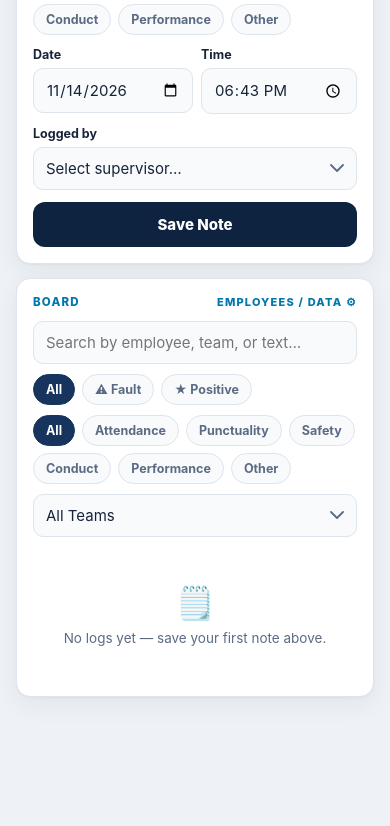
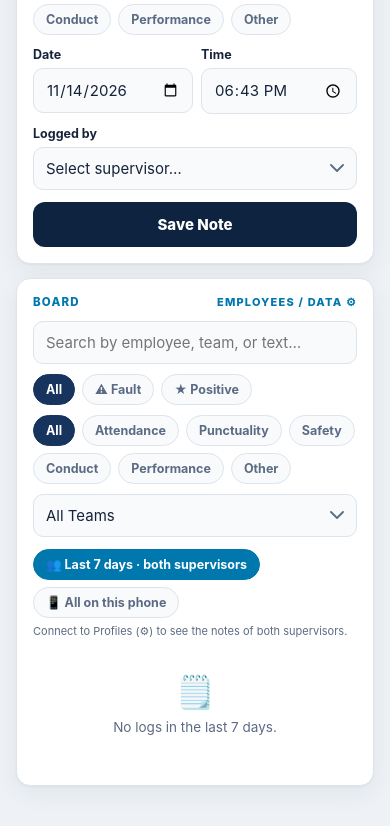
Before and after one commit to ConnollySite/profiles, a plain HTML site: page checkpoints.html in a window 390 px wide. Shown: the part 511-1337 px from the top of the page. Before the commit the page ends 1248 px from the top, so only its background shows below. Drawn offline with Linux system fonts and the light colour scheme.

Commit message:
Add files via upload

```diff
--- a/checkpoints.html
+++ b/checkpoints.html
@@ -188,6 +188,8 @@
   .entry-actions{display:flex;gap:14px;}
   .entry-actions span{cursor:pointer;color:var(--blue-deep);font-weight:800;}
   .entry-actions span.del{color:var(--red);}
+  #viewChips .chip.active{background:var(--blue-deep);border-color:var(--blue-deep);}
+  .shared-badge{font-size:10px;font-weight:800;color:#5B6B84;border:1px solid #c9d2df;border-radius:6px;padding:1px 6px;}
   .empty-state{text-align:center;padding:34px 12px;color:var(--sub);}
   .empty-state .big{font-size:32px;margin-bottom:8px;}
   .empty-state p{font-size:13.5px;margin:4px 0 0;}
@@ -325,6 +327,11 @@
       <select id="filterTeamSelect"><option value="all">All Teams</option></select>
     </div>
 
+    <div class="chip-row" id="viewChips" style="margin-top:10px;">
+      <div class="chip" data-view="shared">👥 Last 7 days · both supervisors</div>
+      <div class="chip" data-view="mine">📱 All on this phone</div>
+    </div>
+    <div id="sharedState" style="font-size:11px;color:var(--muted,#5B6B84);margin-top:6px"></div>
     <div id="board"></div>
   </div>
 
@@ -418,6 +425,8 @@ const LS_LAST_SUPERVISOR = 'checkpoints_lastSupervisor_v1';
 const LS_PROFILES = 'checkpoints_profiles_v1';
 const LS_PROFILE_NAMES = 'checkpoints_profile_names_v1';
 const LS_DELETED = 'checkpoints_deleted_v1';
+const LS_SHARED = 'checkpoints_shared_v1';     // last 7 days from Profiles (both supervisors)
+const LS_VIEW = 'checkpoints_view_v1';
 
 let entries = [];
 let customEmployees = [];
@@ -807,8 +816,19 @@ function renderBoard(){
   totalCount.textContent = entries.length;
   const q = searchInput.value.trim().toLowerCase();
   const teamFilter = filterTeamSelect.value;
+  const view = boardView();
+  document.querySelectorAll('#viewChips .chip').forEach(c => c.classList.toggle('active', c.dataset.view === view));
 
-  let list = entries.slice();
+  let list;
+  if(view === 'shared'){
+    // the last 7 days: notes on this phone + notes from Profiles (both supervisors), each note once
+    const from = daysAgoStr(6);
+    const mine = entries.filter(e => e.date >= from);
+    const ids = new Set(mine.map(e => e.id));
+    const dead = new Set(getTombstones());
+    const others = loadShared().filter(e => e.date >= from && !ids.has(e.id) && !dead.has(e.id));
+    list = mine.concat(others);
+  } else list = entries.slice();
   if(filterType !== 'all') list = list.filter(e => (e.type||'fault') === filterType);
   if(filterCategory !== 'all') list = list.filter(e => e.category === filterCategory);
   if(teamFilter !== 'all') list = list.filter(e => (e.teams||[]).includes(teamFilter));
@@ -825,7 +845,7 @@ function renderBoard(){
 
   if(list.length === 0){
     board.innerHTML = `<div class="empty-state"><div class="big">🗒️</div>
-      <p>${entries.length===0 ? 'No logs yet — save your first note above.' : 'No logs match your search.'}</p></div>`;
+      <p>${view==='shared' && !q ? 'No logs in the last 7 days.' : entries.length===0 && view!=='shared' ? 'No logs yet — save your first note above.' : 'No logs match your search.'}</p></div>`;
     return;
   }
 
@@ -852,10 +872,10 @@ function renderBoard(){
         <div class="entry-text">${renderNoteHtml(e.text)}</div>
         <div class="entry-meta">
           <span>${e.date}</span>
-          <div class="entry-actions">
+          ${e.shared ? `<span class="shared-badge" title="Written on another phone or in Profiles. Edit it there.">shared</span>` : `<div class="entry-actions">
             <span class="edit" data-id="${e.id}">Edit</span>
             <span class="del" data-id="${e.id}">Delete</span>
-          </div>
+          </div>`}
         </div>
       </div>`;
   }
@@ -1309,6 +1329,48 @@ document.addEventListener('visibilitychange', ()=>{ if(!document.hidden) syncPro
 document.addEventListener('visibilitychange', ()=>{ if(!document.hidden) syncProfiles(true); });
 
 /* ==========================================================
+   SHARED LIST — last 7 days of notes from both supervisors (from Profiles)
+   ========================================================== */
+function daysAgoStr(n){ const d = new Date(); d.setDate(d.getDate()-n); return d.getFullYear() + '-' + String(d.getMonth()+1).padStart(2,'0') + '-' + String(d.getDate()).padStart(2,'0'); }
+function loadShared(){ try{ return JSON.parse(localStorage.getItem(LS_SHARED) || '{"notes":[]}').notes || []; }catch(e){ return []; } }
+function boardView(){ try{ return localStorage.getItem(LS_VIEW) || 'shared'; }catch(e){ return 'shared'; } }
+document.getElementById('viewChips').addEventListener('click', (ev)=>{
+  const c = ev.target.closest('.chip'); if(!c) return;
+  try{ localStorage.setItem(LS_VIEW, c.dataset.view); }catch(e){}
+  renderBoard();
+});
+function sharedStateText(){
+  const el = document.getElementById('sharedState'); if(!el) return;
+  if(!loadLink()){ el.textContent = 'Connect to Profiles (⚙) to see the notes of both supervisors.'; return; }
+  let at = ''; try{ at = JSON.parse(localStorage.getItem(LS_SHARED) || '{}').at || ''; }catch(e){}
+  el.textContent = at ? ('Shared list updated ' + new Date(at).toLocaleTimeString('en-IE',{hour:'2-digit',minute:'2-digit'})) : 'Loading the shared list…';
+}
+let sharedBusy = false;
+async function loadSharedNotes(){
+  const link = loadLink();
+  sharedStateText();
+  if(!link || sharedBusy || !navigator.onLine) return;
+  sharedBusy = true;
+  try{
+    const r = await profilesCall(link, { action:'recentNotes', days:7 });
+    if(r && r.ok && Array.isArray(r.notes)){
+      const notes = r.notes.map(n => ({ id:n.id, date:n.date, time:n.time||'', type:n.kind==='positive'?'positive':'fault', employees:n.employees||[], teams:n.teams||[], category:n.category||'', supervisor:n.author||'', text:n.text||'', shared:true }));
+      localStorage.setItem(LS_SHARED, JSON.stringify({ at: new Date().toISOString(), notes }));
+      renderBoard();
+    } else if(r && r.error && /Unknown action/.test(r.error)){
+      const el = document.getElementById('sharedState'); if(el) el.textContent = 'The shared list needs the Profiles update (Apps Script) first.';
+      sharedBusy = false; return;
+    }
+  }catch(e){}
+  sharedBusy = false;
+  sharedStateText();
+}
+// after every sync with Profiles, and every 2 minutes while open
+const _syncProfiles = syncProfiles;
+syncProfiles = async function(quiet){ await _syncProfiles(quiet); await loadSharedNotes(); };
+setInterval(()=>{ if(!document.hidden) loadSharedNotes(); }, 120000);
+
+/* ==========================================================
    INIT
    ========================================================== */
 loadAll();
@@ -1321,6 +1383,7 @@ setNow();
 supervisorSelect.value = localStorage.getItem(LS_LAST_SUPERVISOR) || '';
 renderBoard();
 renderProfilesUi();
+sharedStateText();
 syncProfiles(true);
 </script>
 </body>
```
